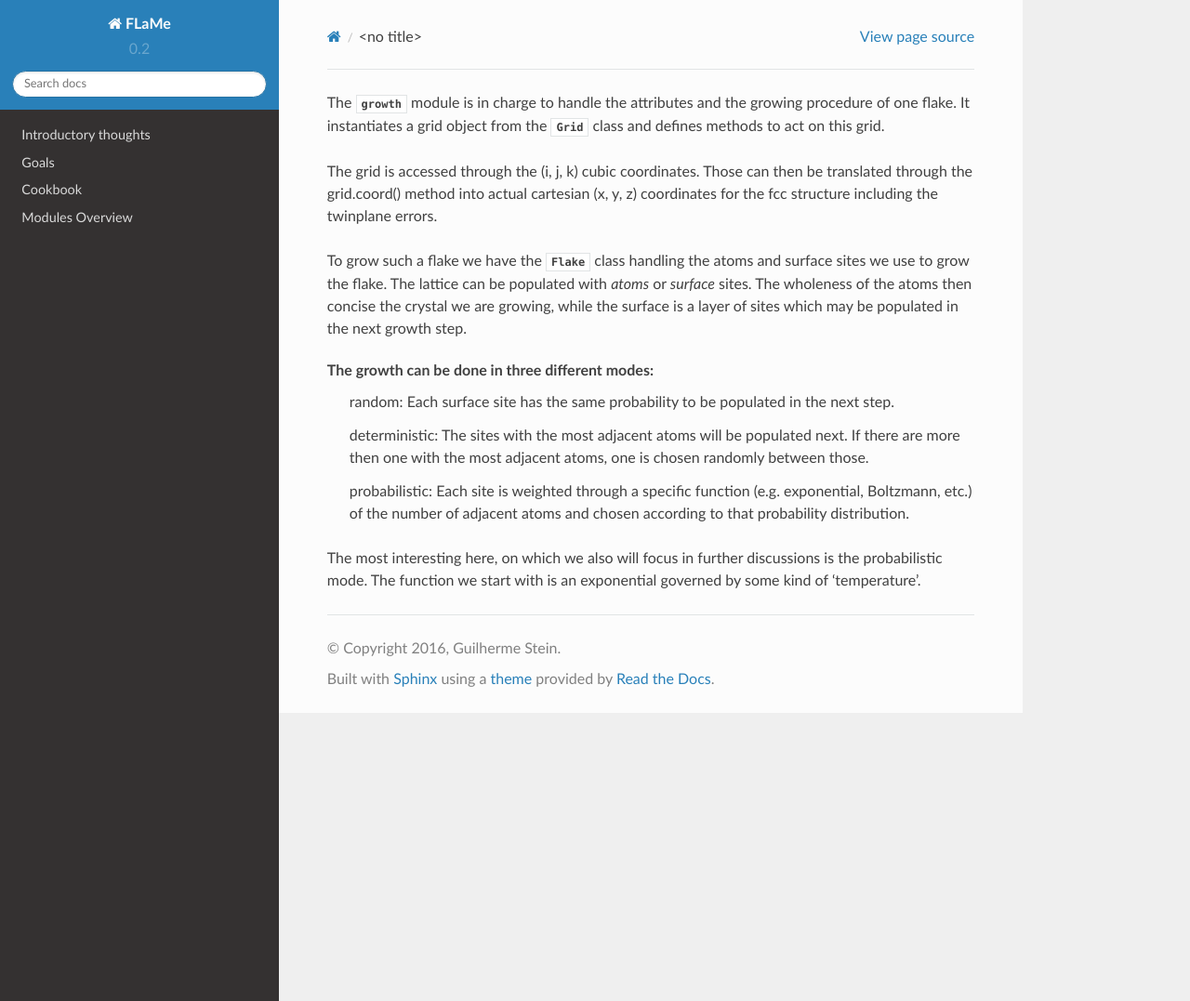
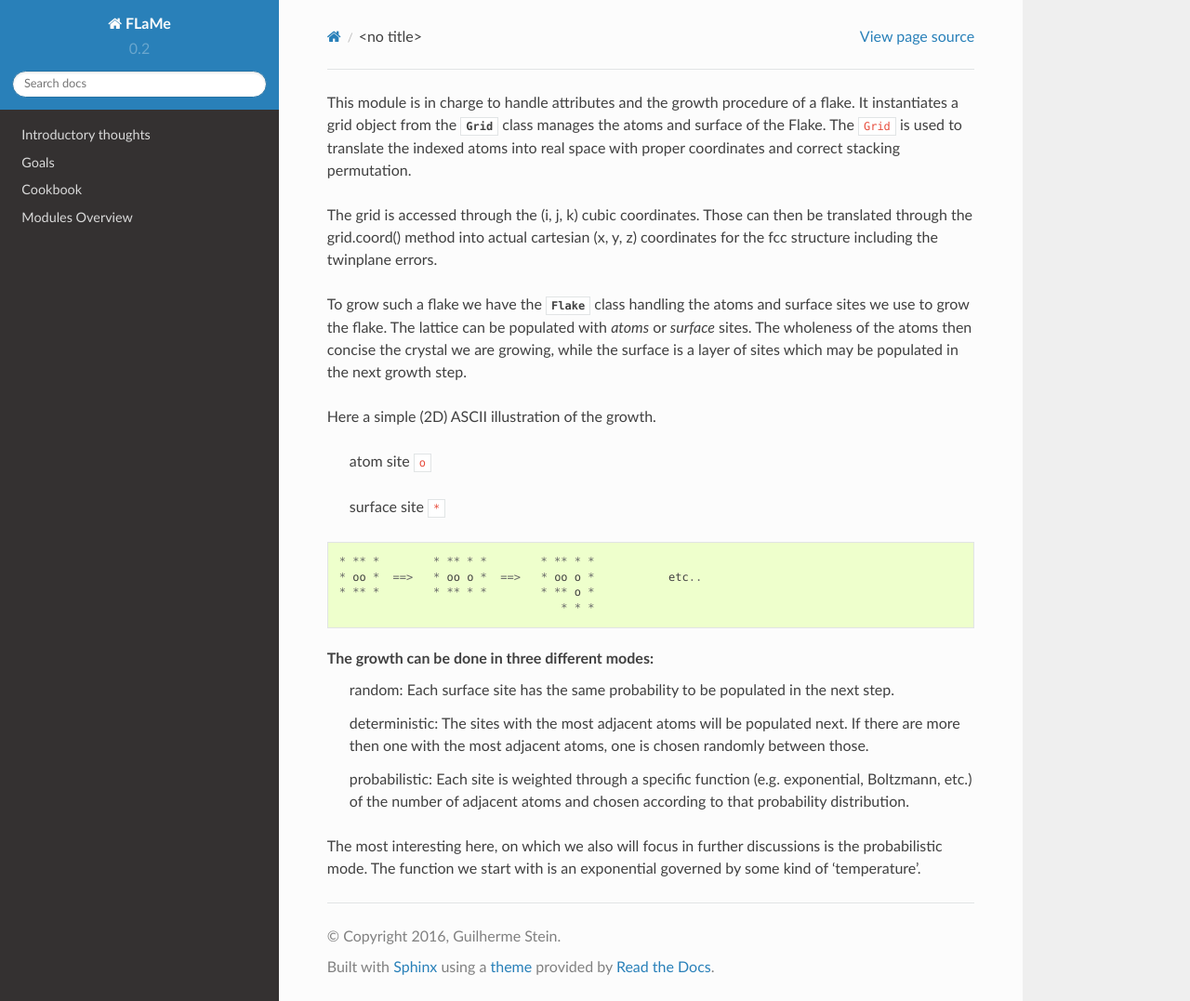
Before and after one commit to gsec/FLaMe, a Sphinx documentation site: the page built from docs/growth.rst, in a window 1280 px wide and 1077 px high. Shown: the whole window at 93% size. Built offline with Sphinx 7.4.7 and the Read the Docs theme 2.0.0, drawn with Linux system fonts in a browser that asks for light colours; formulas are drawn with MathJax 3.

Commit message:
more docs, outsourced blender_helper() to seetings

```diff
--- a/docs/grid.rst
+++ b/docs/grid.rst
@@ -5,9 +5,3 @@ etc. )
 To begin the flake we must provide two things:
     * a twin-layer configuration/coordinate mapping
     * a seed to start with
-
-Seed generation
----------------
-Here we provide seeds.
-
-.. autoclass:: flame.grid.Seed
--- a/docs/growth.rst
+++ b/docs/growth.rst
@@ -1,6 +1,7 @@
-The :py:mod:`growth` module is in charge to handle the attributes and the growing
-procedure of one flake. It instantiates a grid object from the :py:class:`Grid` class and
-defines methods to act on this grid.
+This module is in charge to handle attributes and the growth procedure of a flake. It
+instantiates a grid object from the :py:class:`Grid` class manages the atoms and surface
+of the Flake. The ``Grid`` is used to translate the indexed atoms into real space with
+proper coordinates and correct stacking permutation.
 
 The grid is accessed through the (i, j, k) cubic coordinates. Those can then be translated
 through the grid.coord() method into actual cartesian (x, y, z) coordinates for the fcc
@@ -12,7 +13,19 @@ The lattice can be populated with `atoms` or `surface` sites. The wholeness of t
 then concise the crystal we are growing, while the surface is a layer of sites which may
 be populated in the next growth step.
 
+Here a simple (2D) ASCII illustration of the growth.
 
+..
+
+    * atom site    ``o``
+    * surface site ``*``
+
+::
+
+        * ** *        * ** * *        * ** * *
+        * oo *  ==>   * oo o *  ==>   * oo o *           etc..
+        * ** *        * ** * *        * ** o *
+                                         * * *
 
 The growth can be done in three different modes:
   * random:
```
Also changed, not shown: docs/flame.rst (+10 -18 lines), docs/settings.rst (added, +20 -0 lines), docs/structure.rst (deleted, +0 -42 lines), docs/cookbook.rst (line endings or trailing spaces), 5 other files.
